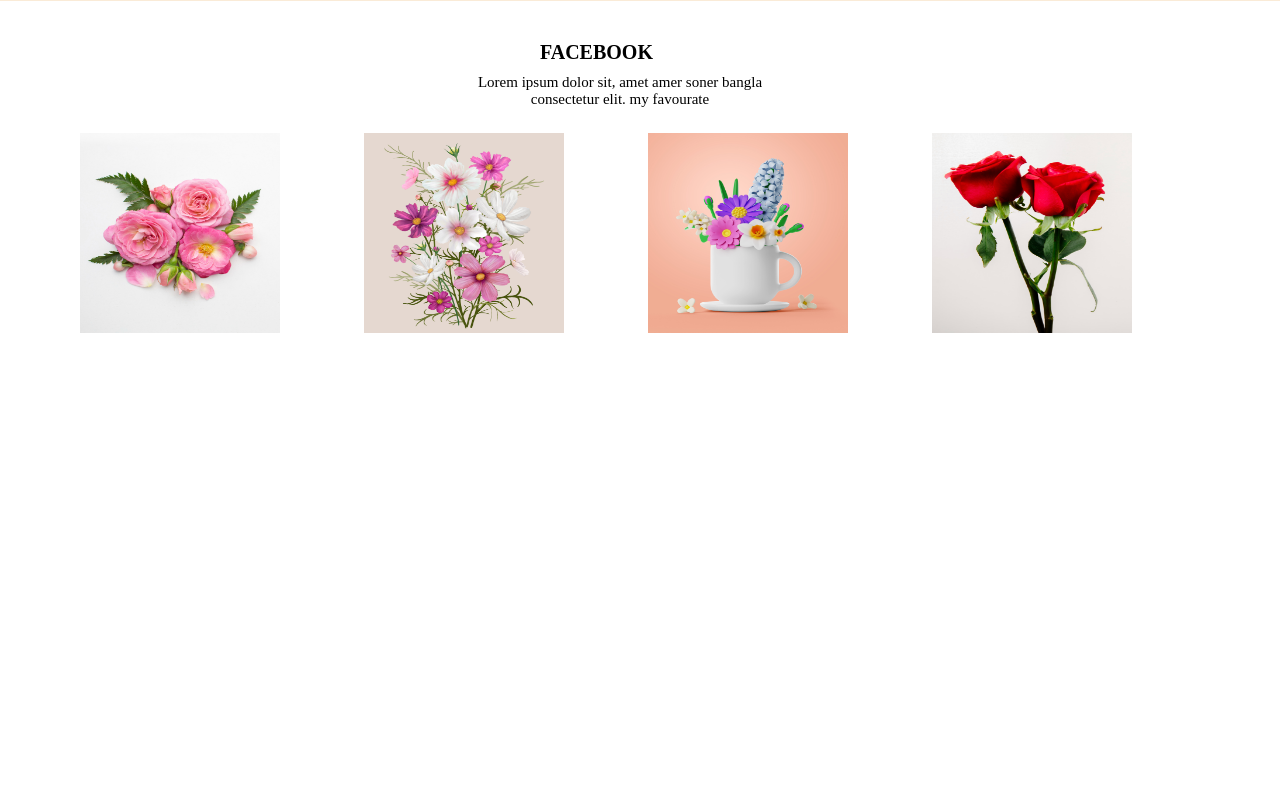
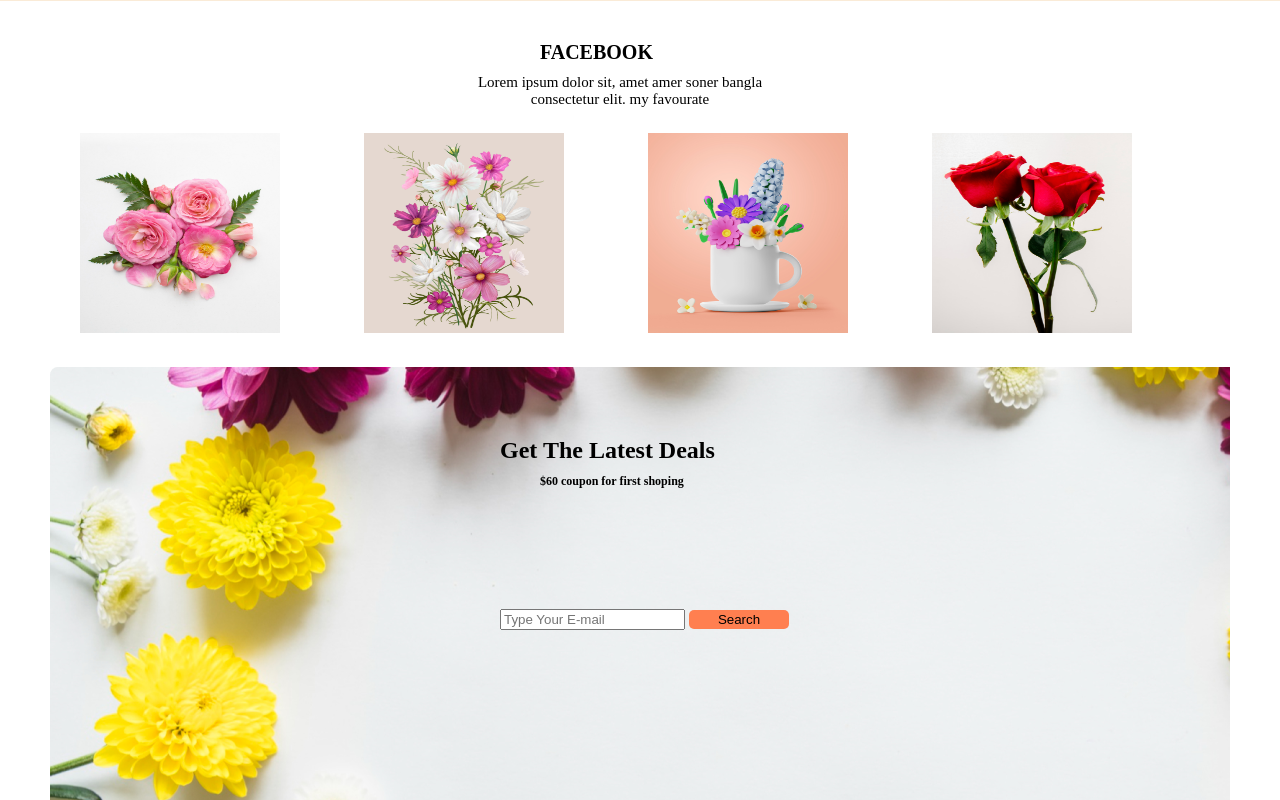
Before and after one commit to siyam79/flower-shop-assignment, a plain HTML site: page index.html in a window 1280 px wide. Shown: the part 1342-2142 px from the top of the page. Before the commit the page ends 1679 px from the top, so only its background shows below. Drawn offline with Linux system fonts and the light colour scheme.

Commit message:
main manu design

```diff
--- a/index.html
+++ b/index.html
@@ -74,6 +74,22 @@
 
 
                     </div>
+                    <div class="box">
+                        <h2 class="title-box">Get  The Latest Deals</h2>
+                        <p class="pra-box"> $60 coupon for first shoping</p>
+
+
+                        <div class="search-button">
+                        <input type="search-button-bar" name="" placeholder="Type Your E-mail" required>
+
+                        <a href="#"> <button class="search1"> Search</button></a>
+                        </div>
+                    </div>
+                    </div>
+                </main>
+
+
+
 
 
 
--- a/style.css
+++ b/style.css
@@ -262,3 +262,43 @@
     justify-content:space-around;
     align-items: center;
  }
+ .title-box{
+    margin-left: 450px;
+    padding-top: 70px;
+
+}
+.pra-box{
+    margin-left: 490px;
+    padding-top: 10px;
+    font-size: 12px;
+
+}
+.search-button{
+    margin-left:450px;
+    margin-top: 120px;
+    margin-bottom: 50px;
+
+
+}
+.search-button-bar{
+    width:500px;
+    margin-right: 40px;
+    margin-bottom: 40px;
+
+}
+
+.search1{
+    width: 100px;
+    background-color: coral;
+    border: none;
+    padding:2px;
+    border-radius: 5px;
+
+}
+.box{
+    background-image:url(./Rectangle\ 9.png) ;
+    padding-bottom: 120px;
+    margin-top: 30px;
+    margin-left: 50px;
+    margin-right: 50px;
+ }
```
